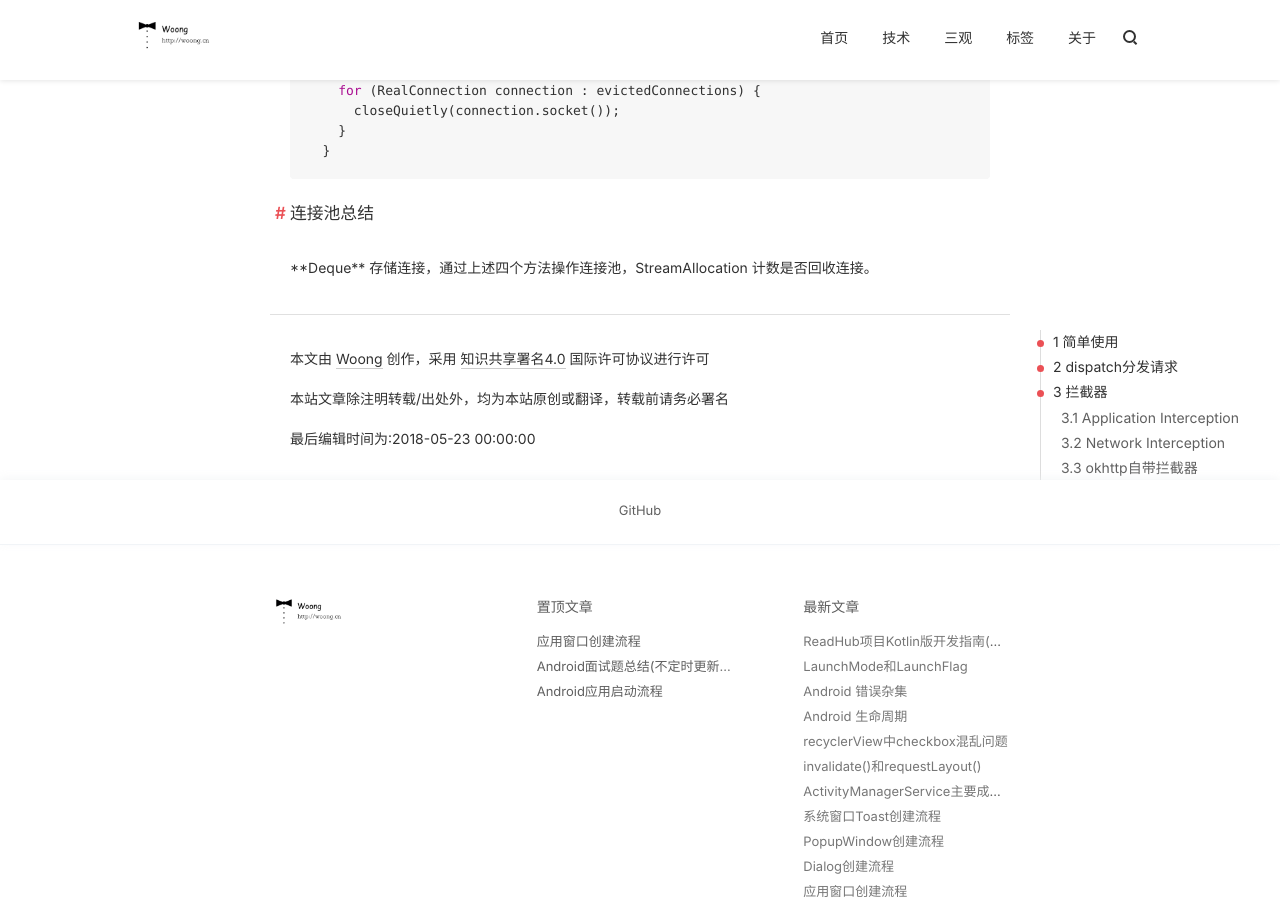
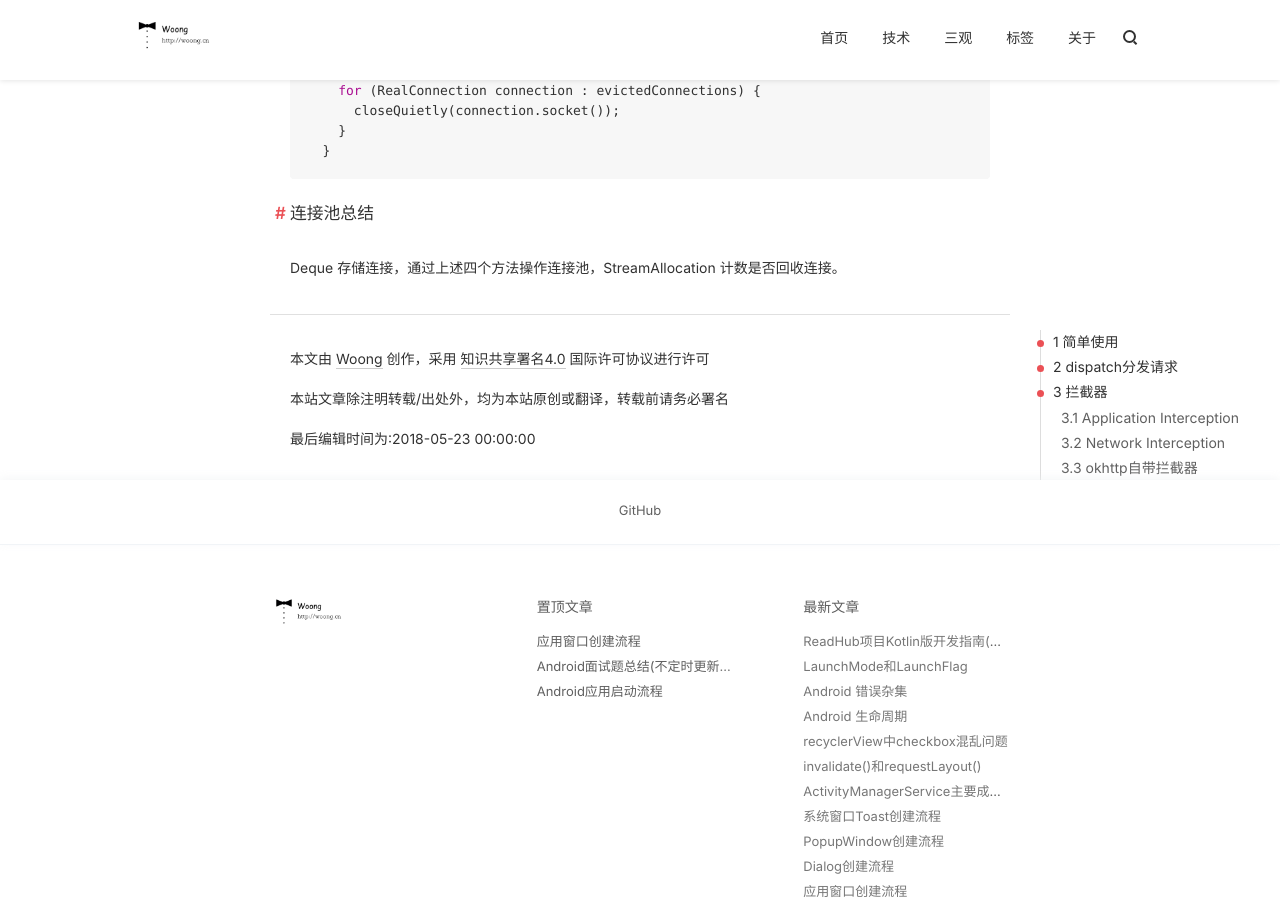
Before and after one commit to j1406493495/j1406493495.github.io, a Jekyll site: the page built from _posts/android/2018-05-23-okhttp核心流程分析.md, in a window 1280 px wide and 900 px high, scrolled down 8798 px. Built offline with Jekyll 4.4.1, drawn with Linux system fonts in a browser that asks for light colours; nearby versions of some CDN libraries; comment, search, counter and statistics services are not loaded.

Commit message:
[Bug XXXX] some error Cause: None Solution: None Fixed Version: None Branch: None

```diff
--- a/_posts/android/2018-05-23-okhttp核心流程分析.md
+++ b/_posts/android/2018-05-23-okhttp核心流程分析.md
@@ -412,4 +412,4 @@ cleanup 方法中采用**引用计数的方式统计空闲/活跃连接词**。
 
 ### 连接池总结
 
-**Deque<RealConnection>** 存储连接，通过上述四个方法操作连接池，StreamAllocation 计数是否回收连接。
+Deque<RealConnection> 存储连接，通过上述四个方法操作连接池，StreamAllocation 计数是否回收连接。
```
